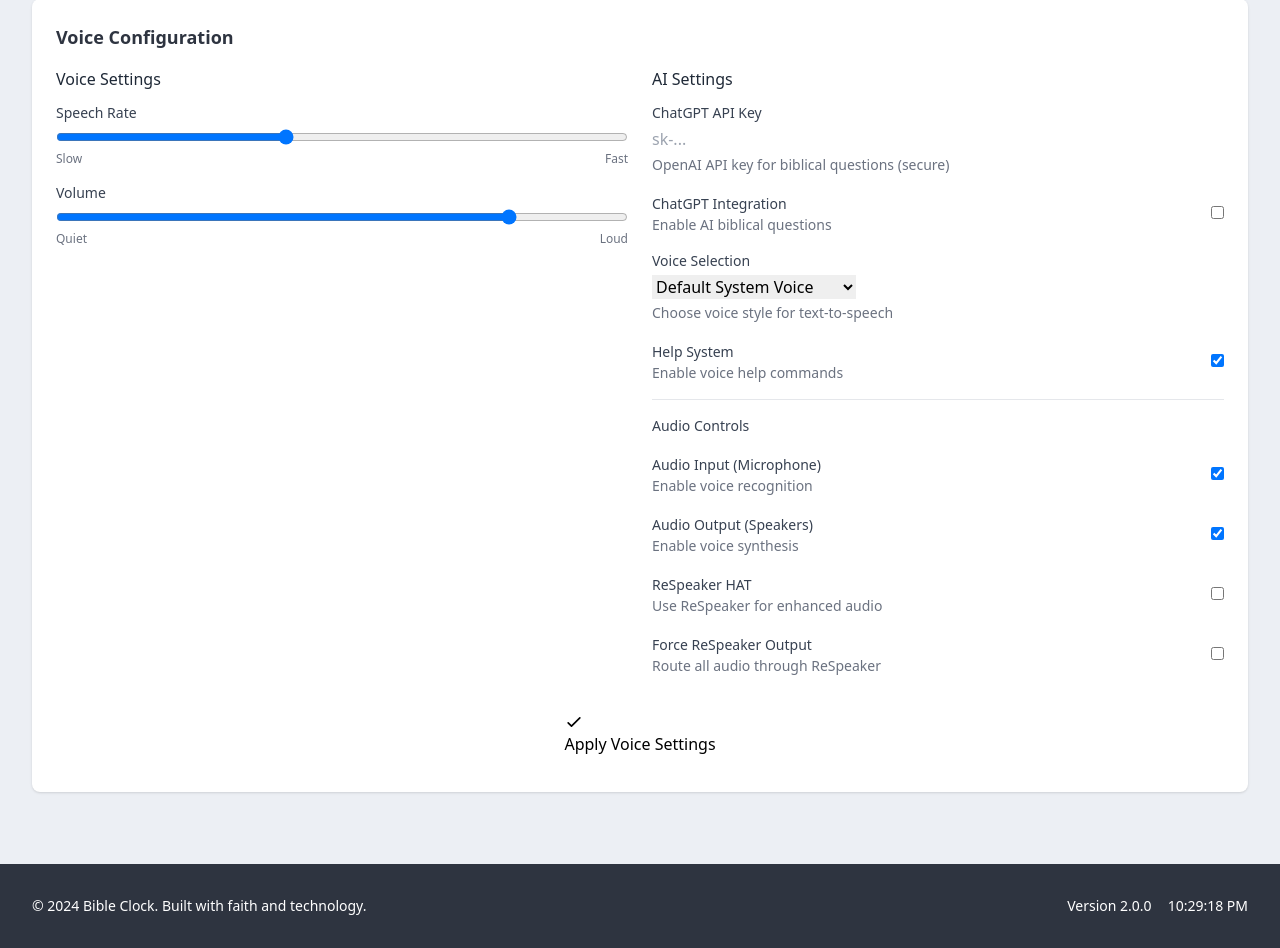
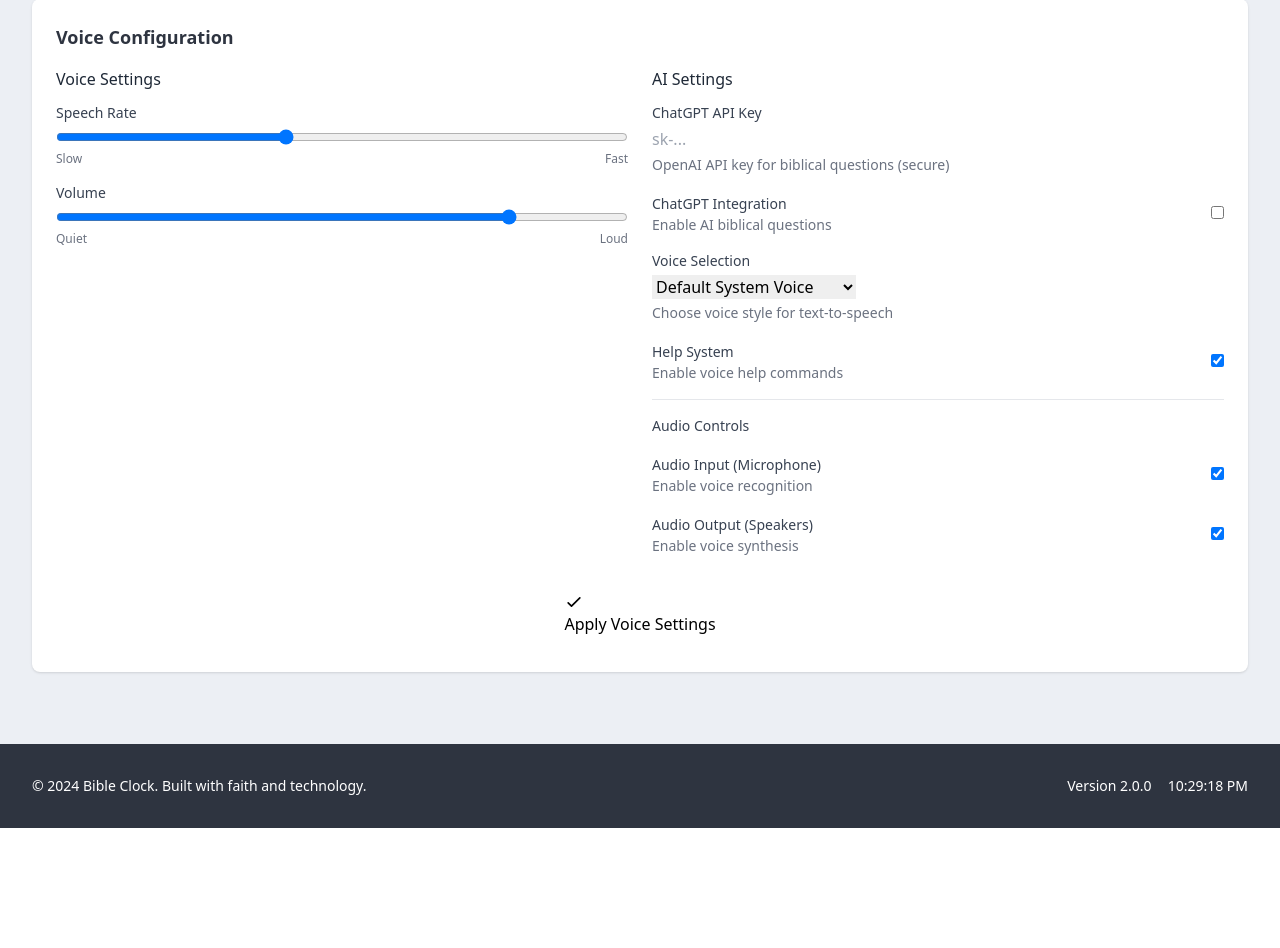
Before and after one commit to Jackal104/Bible-Clockv2, a Python web app: template src/web_interface/templates/voice_control.html in a window 1280 px wide. Shown: the part 1592-2540 px from the top of the page. After the commit the page ends 2420 px from the top, so only its background shows below. Run offline with Jinja, Linux system fonts and the light colour scheme; the template is opened without the code that fills it, so the values that code supplies are empty; some libraries are stand-ins or nearby versions.

Commit message:
Remove remaining ReSpeaker UI elements from voice control page
- Remove ReSpeaker HAT toggle control
- Remove Force ReSpeaker Output toggle control
- Clean up voice control interface for USB audio focus

🤖 Generated with [Claude Code](https://claude.ai/code)

Co-Authored-By: Claude <noreply@anthropic.com>

```diff
--- a/src/web_interface/templates/voice_control.html
+++ b/src/web_interface/templates/voice_control.html
@@ -322,27 +322,6 @@
                         </label>
                     </div>
 
-                    <div class="flex items-center justify-between">
-                        <div>
-                            <label class="text-sm font-medium text-gray-700">ReSpeaker HAT</label>
-                            <p class="text-sm text-gray-500">Use ReSpeaker for enhanced audio</p>
-                        </div>
-                        <label class="toggle">
-                            <input type="checkbox" id="respeaker-enabled">
-                            <span class="slider"></span>
-                        </label>
-                    </div>
-
-                    <div class="flex items-center justify-between">
-                        <div>
-                            <label class="text-sm font-medium text-gray-700">Force ReSpeaker Output</label>
-                            <p class="text-sm text-gray-500">Route all audio through ReSpeaker</p>
-                        </div>
-                        <label class="toggle">
-                            <input type="checkbox" id="force-respeaker-output">
-                            <span class="slider"></span>
-                        </label>
-                    </div>
                 </div>
             </div>
         </div>
```
